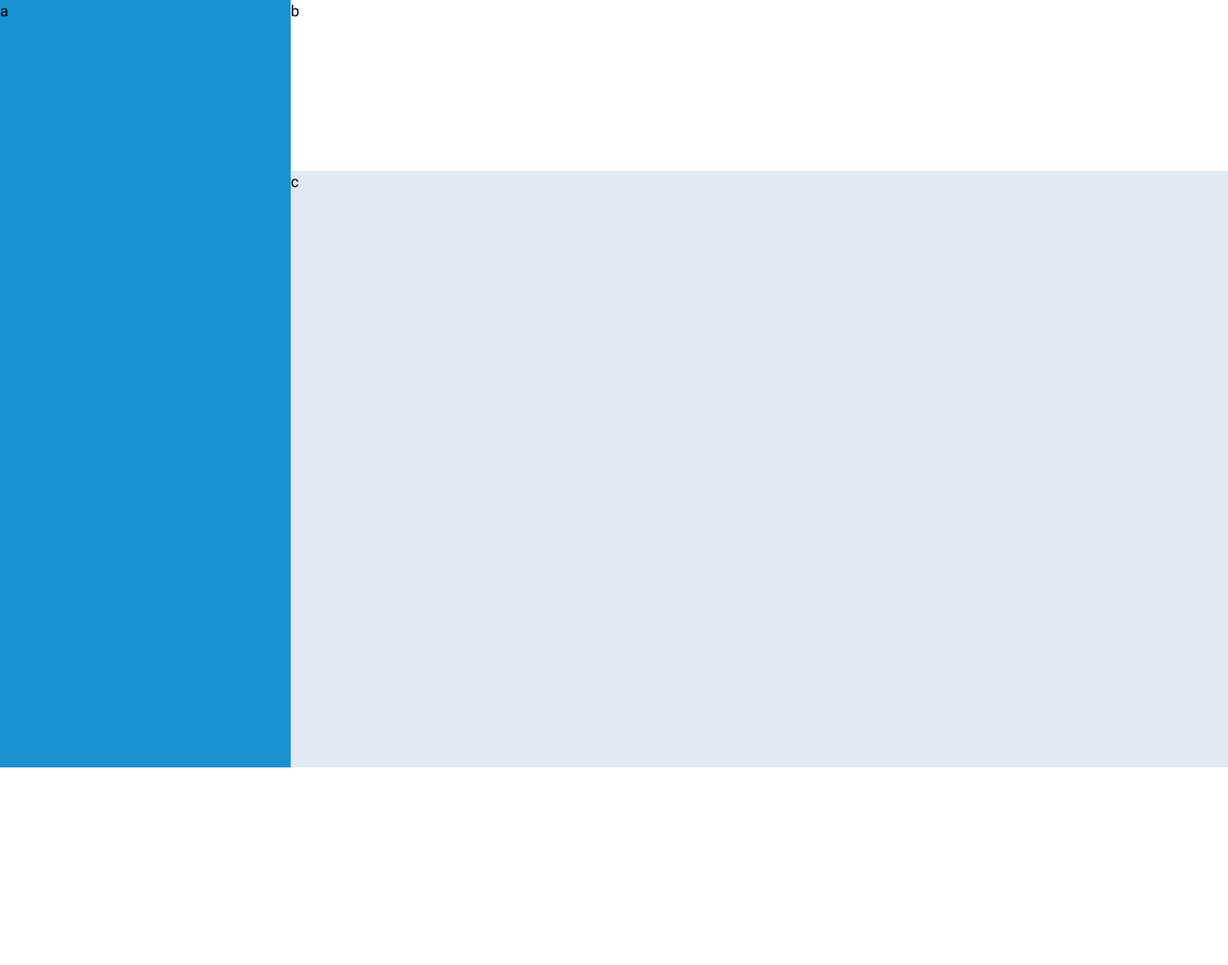
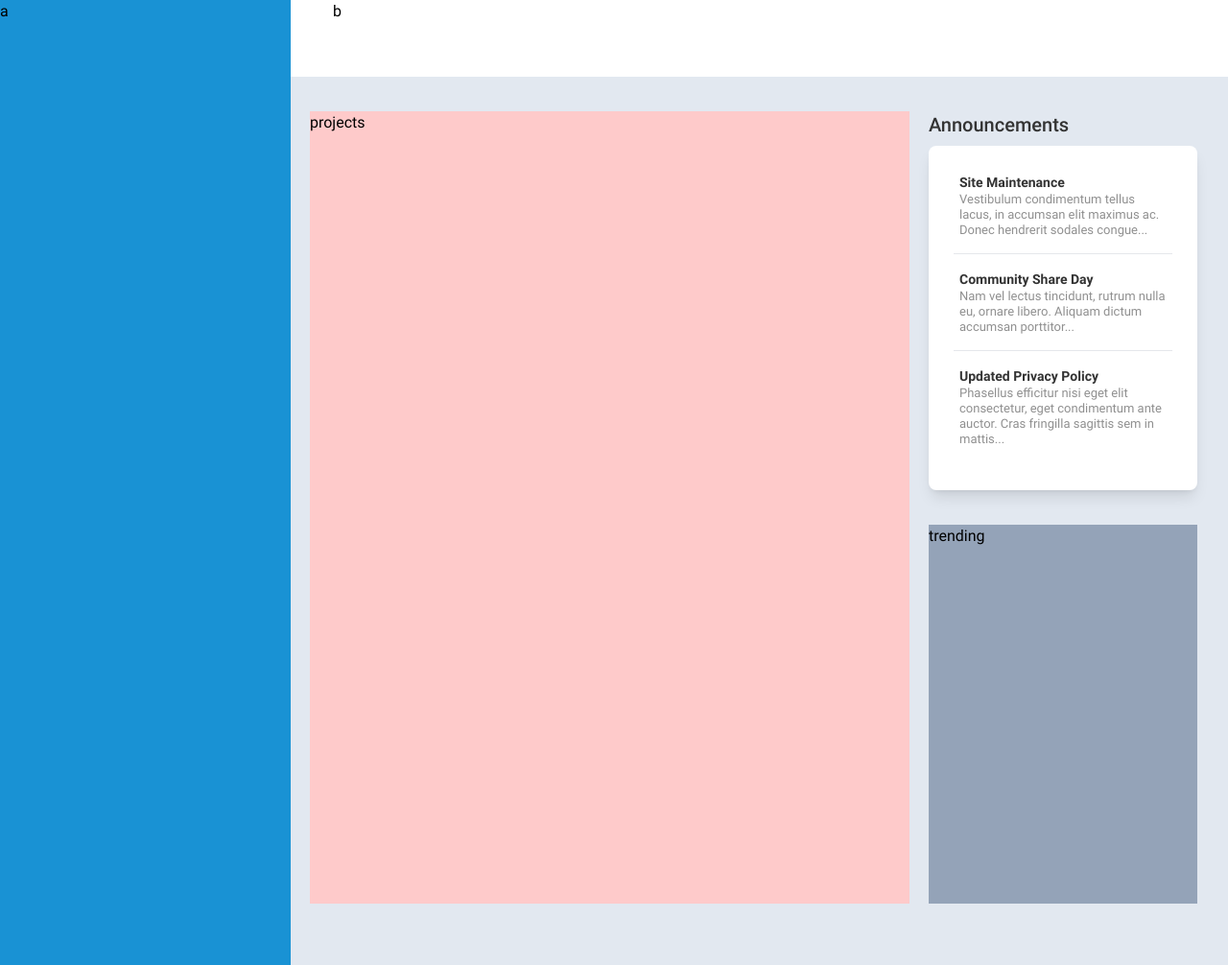
Before and after one commit to JunYuHuang/top-admin-dashboard, a plain HTML site: page index.html in a window 1280 px wide. Shown: the whole page at 96% size. Before the commit the page ends 800 px from the top, so only its background shows below. Drawn offline with nearby package versions, Linux system fonts and the light colour scheme.

Commit message:
Complete initial version of main-content announcements article component

```diff
--- a/index.html
+++ b/index.html
@@ -17,6 +17,7 @@
               "my-teal": "#1992d4",
               "my-orange": "#f0b429",
               "light-gray": "#e2e8f0",
+              "medium-gray": "#909090",
               "dark-gray": "#636363",
             },
           },
@@ -32,11 +33,52 @@
   </head>
   <body>
     <div
-      class="container min-h-screen min-w-full grid grid-cols-[303px_1fr] grid-rows-[178px_1fr]"
+      class="container min-h-screen min-w-full grid grid-cols-[303px_1fr] grid-rows-[minmax(180px,_180px)_minmax(1fr,_calc(1fr_-_36px_-_64px))]"
     >
       <aside class="sidebar bg-my-teal row-span-2">a</aside>
-      <header class="header bg-white">b</header>
-      <main class="main-content bg-light-gray">c</main>
+      <header class="header bg-white grid grid-rows-[80px_1fr] pl-11">b</header>
+      <!-- pt-9 pb-16 -->
+      <!-- grid-rows-[minmax(min-content,_calc(1fr_-_18px_-_32px))_minmax(min-content,_calc(1fr_-_18px_-_32px))] -->
+      <main
+        class="main-content bg-light-gray grid grid-rows-[1fr,_1fr] grid-cols-[1fr_280px] gap-y-9 gap-x-5 pl-5 pr-8 pt-9 pb-16"
+      >
+        <article class="projects bg-red-200 row-span-2">projects</article>
+        <article class="announcements grid">
+          <h3 class="text-off-black font-medium text-xl">Announcements</h3>
+          <div
+            class="bg-white px-8 pt-7 pb-7 mt-2 rounded-lg shadow-lg grid grid-rows-3"
+          >
+            <section class="a">
+              <h4 class="text-sm font-bold text-off-black">Site Maintenance</h4>
+              <p class="text-[13px] text-medium-gray leading-4">
+                Vestibulum condimentum tellus lacus, in accumsan elit maximus
+                ac. Donec hendrerit sodales congue...
+              </p>
+              <hr class="-mx-1.5 bg-medium-gray my-4" />
+            </section>
+            <section class="">
+              <h4 class="text-sm font-bold text-off-black">
+                Community Share Day
+              </h4>
+              <p class="text-[13px] text-medium-gray leading-4">
+                Nam vel lectus tincidunt, rutrum nulla eu, ornare libero.
+                Aliquam dictum accumsan porttitor...
+              </p>
+              <hr class="-mx-1.5 bg-medium-gray my-4" />
+            </section>
+            <section class="a">
+              <h4 class="text-sm font-bold text-off-black">
+                Updated Privacy Policy
+              </h4>
+              <p class="text-[13px] text-medium-gray leading-4">
+                Phasellus efficitur nisi eget elit consectetur, eget condimentum
+                ante auctor. Cras fringilla sagittis sem in mattis...
+              </p>
+            </section>
+          </div>
+        </article>
+        <article class="trending bg-slate-400">trending</article>
+      </main>
     </div>
   </body>
 </html>
```
